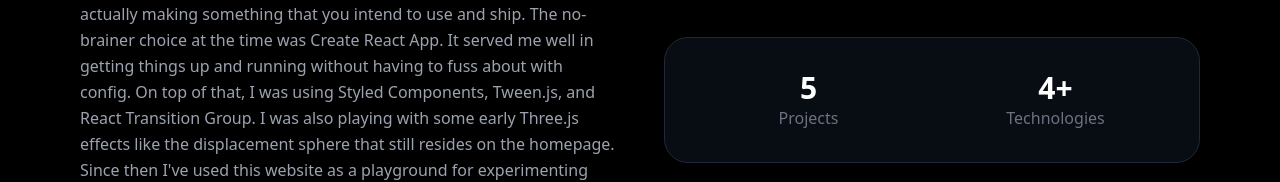
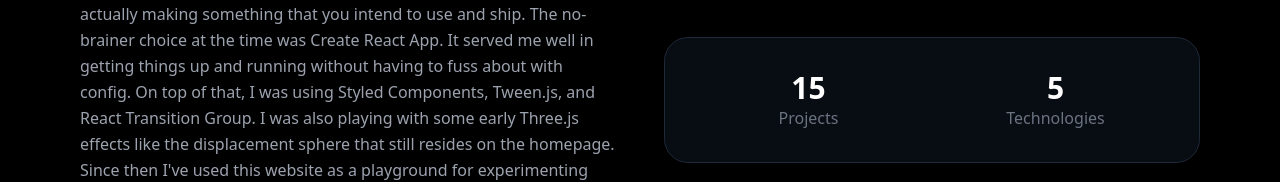
Before and after one commit to Lightzzz011/Portfolio, a React (Vite) app: page / in a window 1280 px wide. Shown: the part 1242-1424 px from the top of the page. Built offline with nearby package versions, Linux system fonts and the light colour scheme.

Commit message:
Update Home.tsx

```diff
--- a/src/components/Home.tsx
+++ b/src/components/Home.tsx
@@ -234,12 +234,12 @@
               <div className="bg-gray-900/50 backdrop-blur-sm rounded-3xl p-8 border border-gray-800">
                 <div className="grid grid-cols-2 gap-6">
                   <div className="text-center">
-                    <div className="text-3xl font-bold text-white">5</div>
+                    <div className="text-3xl font-bold text-white">15</div>
                     <div className="text-gray-500">Projects</div>
                   </div>
 
                   <div className="text-center">
-                    <div className="text-3xl font-bold text-white">4+</div>
+                    <div className="text-3xl font-bold text-white">5</div>
                     <div className="text-gray-500">Technologies</div>
                   </div>
 
```
